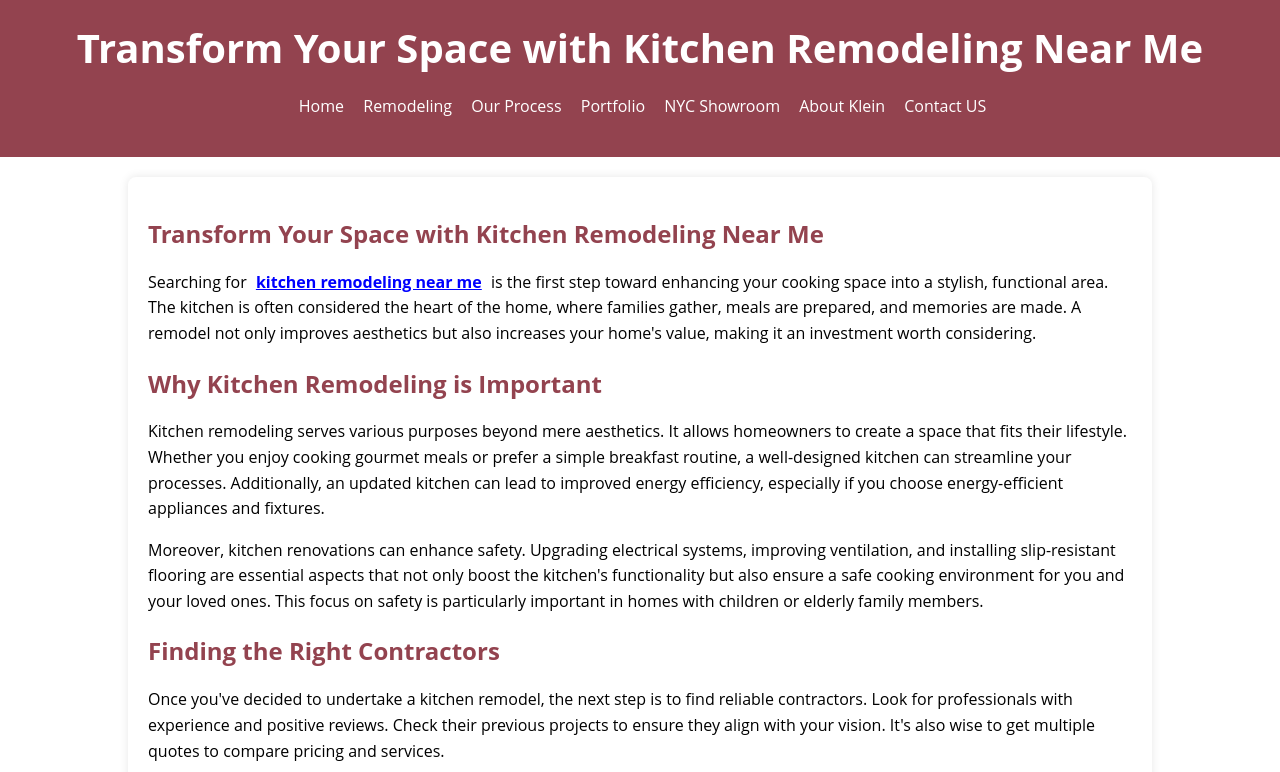
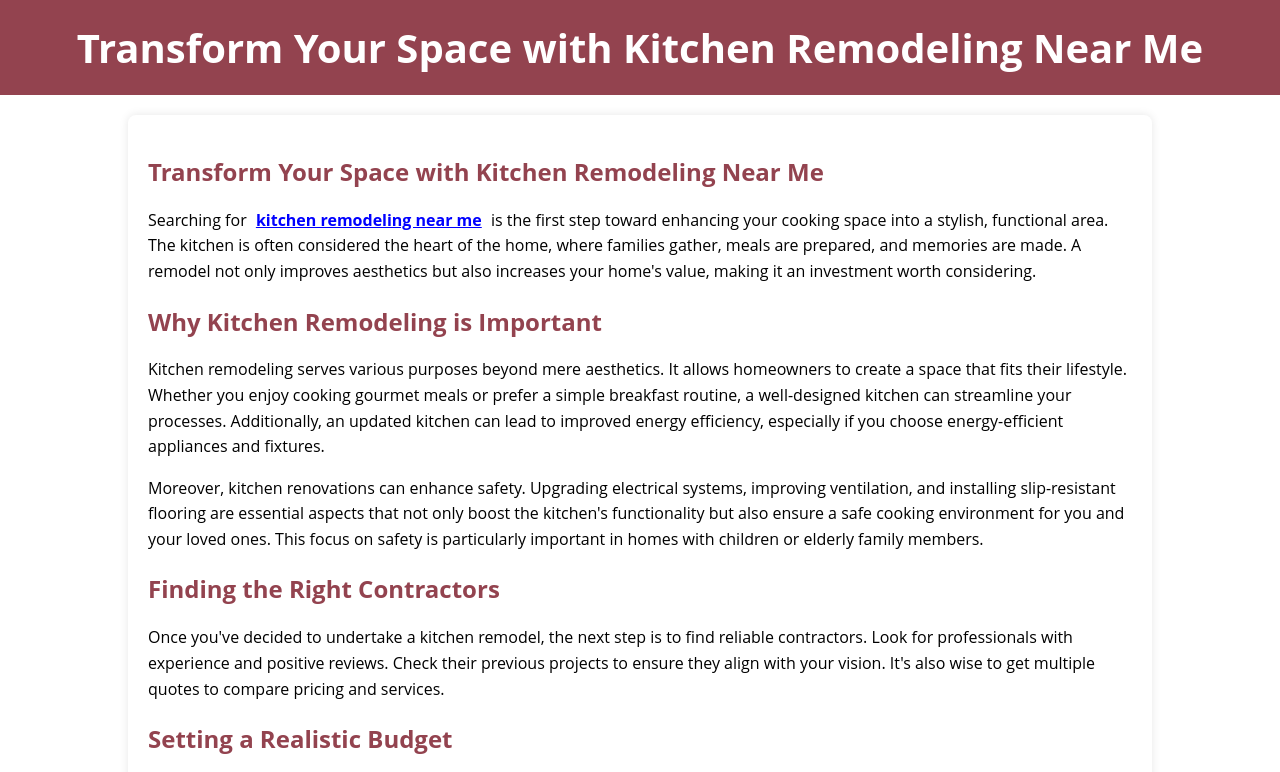
Before and after one commit to ProfessionalLinks/kitchen-remodeling-near-me-e, a plain HTML site: page index.html in a window 1280 px wide. Shown: the top 772 px of the page. Drawn offline with Linux system fonts and the light colour scheme.

Commit message:
index.html

```diff
--- a/index.html
+++ b/index.html
@@ -6,7 +6,6 @@
     <meta name="description" content="Looking for kitchen remodeling near me? Create the kitchen of your dreams with our expert tips and guidance.">
     <meta name="robots" content="index, follow">
     <meta name="author" content="Author">
-    <link rel="canonical" href="https://kleinkitchenandbath.com/transform-your-space-with-kitchen-remodeling-near-me">
     <link rel="icon" href="https://kleinkitchenandbath.com/favicon.ico" type="image/x-icon">
 
     <meta property="og:title" content="Transform Your Space with Kitchen Remodeling Near Me">
@@ -174,15 +173,6 @@
 <body>
       <!-- Header Section --><header>
 <h1>Transform Your Space with Kitchen Remodeling Near Me</h1>
-        <ul>
-            <li><a href="https://kleinkitchenandbath.com/">Home</a></li>
-            <li><a href="https://kleinkitchenandbath.com/kitchen-cabinets/">Remodeling</a></li>
-            <li><a href="https://kleinkitchenandbath.com/klein-process/">Our Process</a></li>
-            <li><a href="https://kleinkitchenandbath.com/kitchen-portfolio/">Portfolio</a></li>
-            <li><a href="https://kleinkitchenandbath.com/uptown-showroom/">NYC Showroom</a></li>
-            <li><a href="https://kleinkitchenandbath.com/about-us/">About Klein</a></li>
-            <li><a href="https://kleinkitchenandbath.com/contact-us/">Contact US</a></li>
-        </ul>
     </header>
 
 <div class="container">
@@ -256,7 +246,7 @@
     </div>
        <footer>
         <ul>
-        <li>© <a href="https://kleinkitchenandbath.com/">Klein Kitchen and Bath</a> | All Rights Reserved | <a href="https://kleinkitchenandbath.com/privacy/">Privacy Policy</a></li>
+        <li>© Klein Kitchen and Bath | All Rights Reserved | Privacy Policy</li>
         </ul>
     </footer>
 </body>
```
